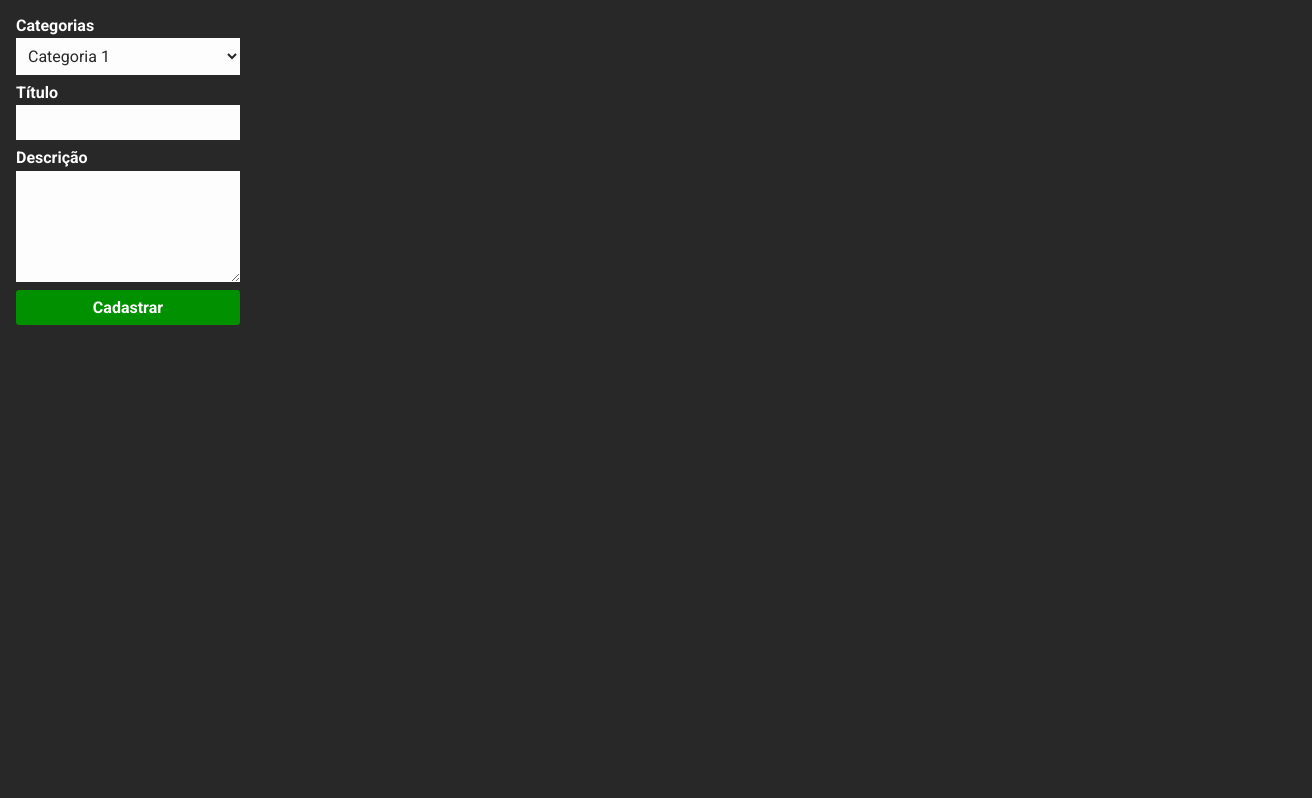
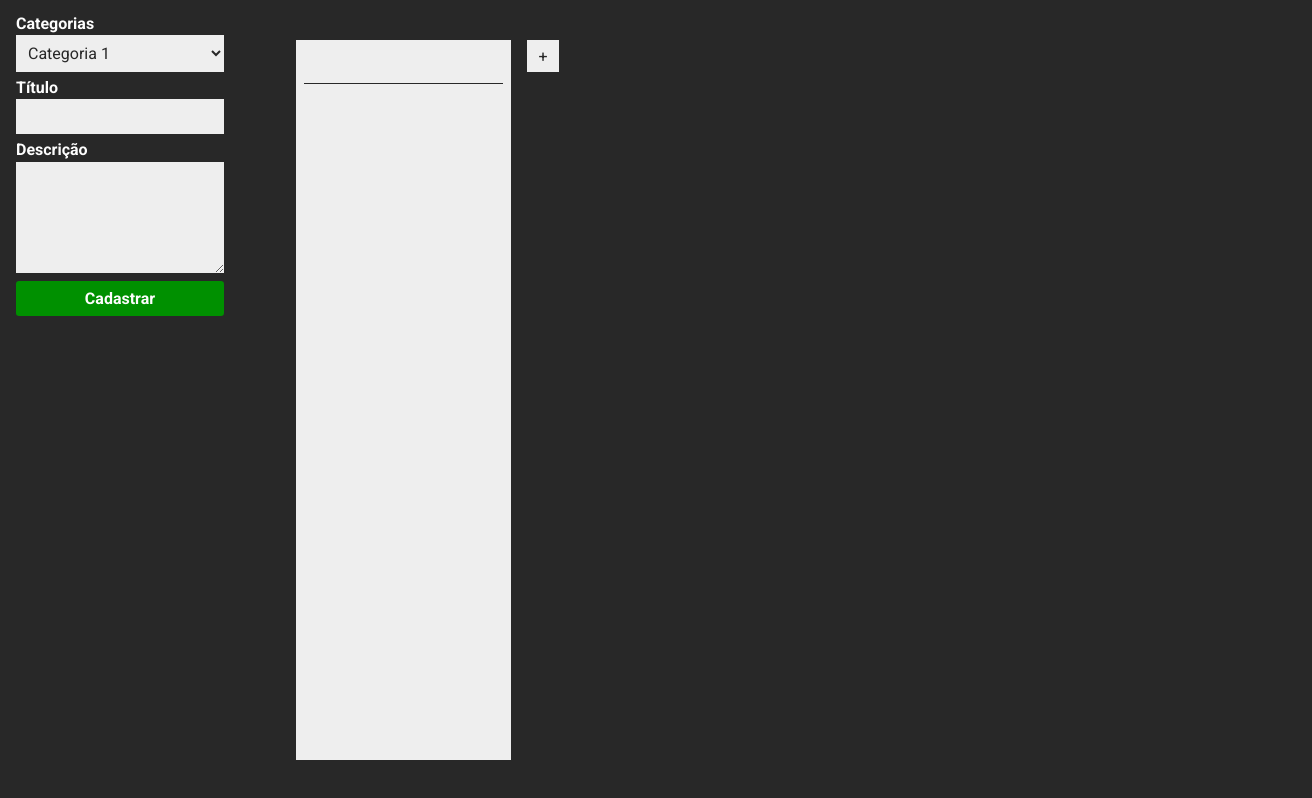
Before and after one commit to daluzrd/doit, a React (Create React App) app: page / in a window 1280 px wide. Shown: the whole page, 1312 px wide, since content can reach past the window. Built offline with nearby package versions, Linux system fonts and the light colour scheme.

Commit message:
CategoryList and CategoryCard

```diff
--- a/src/App.tsx
+++ b/src/App.tsx
@@ -1,14 +1,21 @@
-import React from "react";
+import React, { useState } from "react";
+import CategoryList from "./components/CategoryList";
 import Form from "./components/Form";
+import Category from "./data/Category";
 import styles from "./styles/app.module.scss";
 
 function App() {
+  const category = new Category("To do", []);
+  const [categoryList, setCategoryList] = useState([category]);
+
   return (
     <div className={styles.app}>
       <section className={styles.form}>
         <Form />
       </section>
-      <section className={styles.categoryList}></section>
+      <section className={styles.categoryList}>
+        <CategoryList categoryList={categoryList} />
+      </section>
     </div>
   );
 }
--- /dev/null
+++ b/src/components/CategoryCard/categoryCard.module.scss
@@ -0,0 +1,23 @@
+.categoryCard {
+  display: flex;
+  flex-direction: column;
+
+  align-items: center;
+
+  height: 100%;
+
+  padding: 0.5rem;
+
+  background-color: var(--gray-100);
+
+  input {
+    border: none;
+    border-bottom: 1px solid var(--gray-800);
+    border-radius: 0;
+    margin-bottom: 0.5rem;
+
+    background-color: var(--gray-100);
+
+    padding: 0.5rem;
+  }
+}
--- /dev/null
+++ b/src/components/CategoryCard/index.tsx
@@ -0,0 +1,19 @@
+import React from "react";
+import Category from "../../data/Category";
+import styles from "./categoryCard.module.scss";
+
+type CategoryCardType = {
+  category: Category;
+  id: number;
+};
+
+export default function CategoryCard(props: CategoryCardType) {
+  return (
+    <section className={styles.categoryCard}>
+      <form>
+        <input />
+        <ul>{/* TaskList */}</ul>
+      </form>
+    </section>
+  );
+}
--- /dev/null
+++ b/src/components/CategoryList/categoryList.module.scss
@@ -0,0 +1,24 @@
+.categoryList {
+  display: flex;
+
+  padding: 2.5rem 1.5rem;
+
+  gap: 1rem;
+
+  height: 100vh;
+
+  ul {
+    display: flex;
+  }
+
+  button {
+    height: 2rem;
+    width: 2rem;
+
+    border: none;
+
+    border-radius: 0;
+
+    background-color: var(--gray-100);
+  }
+}
--- /dev/null
+++ b/src/components/CategoryList/index.tsx
@@ -0,0 +1,25 @@
+import React, { Key } from "react";
+import Category from "../../data/Category";
+import CategoryCard from "../CategoryCard";
+import styles from "./categoryList.module.scss";
+
+type CategoryListType = {
+  categoryList: Category[];
+};
+
+export default function CategoryList(props: CategoryListType) {
+  return (
+    <section className={styles.categoryList}>
+      <ul>
+        {props.categoryList.map((category: Category, index: number) => {
+          return (
+            <li key={index}>
+              <CategoryCard category={category} id={index} />
+            </li>
+          );
+        })}
+      </ul>
+      <button type="submit">+</button>
+    </section>
+  );
+}
--- a/src/components/Form/form.module.scss
+++ b/src/components/Form/form.module.scss
@@ -14,7 +14,7 @@
     border: none;
     border-radius: 0;
 
-    background-color: var(--white);
+    background-color: var(--gray-100);
 
     padding: 0.5rem;
   }
--- /dev/null
+++ b/src/data/Category/index.ts
@@ -0,0 +1,6 @@
+import Task from "../Task";
+
+export default class Category{
+    constructor(title: string, taskList: Task[]){
+    }
+}
--- /dev/null
+++ b/src/data/Task/index.ts
@@ -0,0 +1,4 @@
+export default class Task{
+    constructor(title: string, description: string){
+    }
+}
--- a/src/index.tsx
+++ b/src/index.tsx
@@ -1,6 +1,7 @@
 import React from "react";
 import ReactDOM from "react-dom";
 import App from "./App";
+import "./styles/reset.css";
 import "./styles/global.scss";
 
 ReactDOM.render(
--- a/src/styles/app.module.scss
+++ b/src/styles/app.module.scss
@@ -1,6 +1,6 @@
 .app {
   display: grid;
-  grid-template-columns: 20% 80%;
+  grid-template-columns: calc(20% - 1rem) calc(80% - 1rem);
   gap: 2rem;
 
   .form {
--- a/src/styles/global.scss
+++ b/src/styles/global.scss
@@ -7,6 +7,7 @@
 :root {
   --white: #fdfdfd;
 
+  --gray-100: #eee;
   --gray-200: #afb2b1;
   --gray-500: #808080;
   --gray-800: #282828;
--- /dev/null
+++ b/src/styles/reset.css
@@ -0,0 +1,129 @@
+/* http://meyerweb.com/eric/tools/css/reset/
+   v2.0 | 20110126
+   License: none (public domain)
+*/
+
+html,
+body,
+div,
+span,
+applet,
+object,
+iframe,
+h1,
+h2,
+h3,
+h4,
+h5,
+h6,
+p,
+blockquote,
+pre,
+a,
+abbr,
+acronym,
+address,
+big,
+cite,
+code,
+del,
+dfn,
+em,
+img,
+ins,
+kbd,
+q,
+s,
+samp,
+small,
+strike,
+strong,
+sub,
+sup,
+tt,
+var,
+b,
+u,
+i,
+center,
+dl,
+dt,
+dd,
+ol,
+ul,
+li,
+fieldset,
+form,
+label,
+legend,
+table,
+caption,
+tbody,
+tfoot,
+thead,
+tr,
+th,
+td,
+article,
+aside,
+canvas,
+details,
+embed,
+figure,
+figcaption,
+footer,
+header,
+hgroup,
+menu,
+nav,
+output,
+ruby,
+section,
+summary,
+time,
+mark,
+audio,
+video {
+  margin: 0;
+  padding: 0;
+  border: 0;
+  font-size: 100%;
+  font: inherit;
+  vertical-align: baseline;
+}
+/* HTML5 display-role reset for older browsers */
+article,
+aside,
+details,
+figcaption,
+figure,
+footer,
+header,
+hgroup,
+menu,
+nav,
+section {
+  display: block;
+}
+body {
+  line-height: 1;
+}
+ol,
+ul {
+  list-style: none;
+}
+blockquote,
+q {
+  quotes: none;
+}
+blockquote:before,
+blockquote:after,
+q:before,
+q:after {
+  content: "";
+  content: none;
+}
+table {
+  border-collapse: collapse;
+  border-spacing: 0;
+}
```
